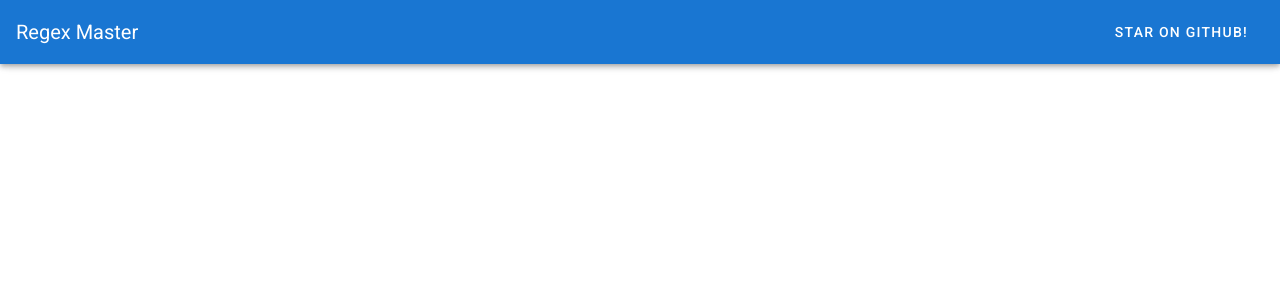
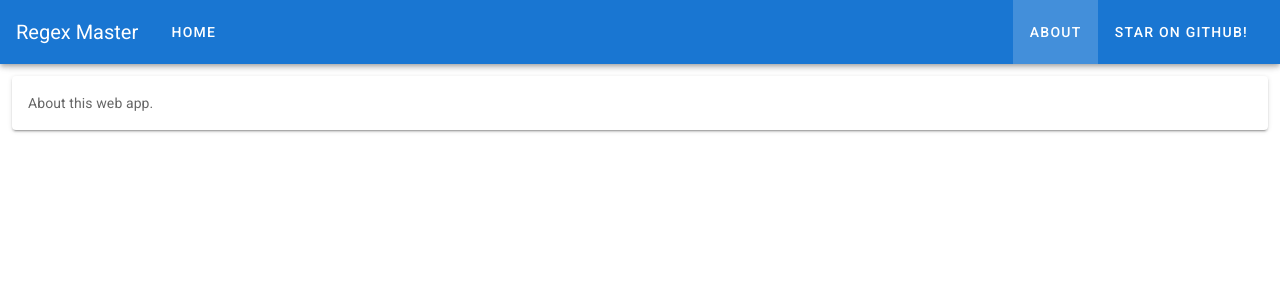
Before and after one commit to LKummer/regex-master, a Nuxt app: page /about in a window 1280 px wide. Shown: the top 300 px of the page. Built offline with nearby package versions, Linux system fonts and the light colour scheme.

Commit message:
Add navigation links to the toolbar and add an about page.

```diff
--- a/layouts/default.vue
+++ b/layouts/default.vue
@@ -5,16 +5,34 @@
         dark
         color="primary"
       >
-        <v-toolbar-title>Regex Master</v-toolbar-title>
+        <v-toolbar-title
+          class="mr-4"
+        >
+          Regex Master
+        </v-toolbar-title>
+        <v-toolbar-items>
+          <v-btn
+            to="/"
+            text
+          >
+            Home
+          </v-btn>
+        </v-toolbar-items>
         <v-spacer />
         <v-toolbar-items>
+          <v-btn
+            to="/about"
+            text
+          >
+            About
+          </v-btn>
           <v-btn text>
             Star on Github!
             <v-icon>mdi-github-circle</v-icon>
           </v-btn>
         </v-toolbar-items>
       </v-toolbar>
-      <v-container>
+      <v-container fluid>
         <nuxt />
       </v-container>
     </v-content>
--- /dev/null
+++ b/pages/about.vue
@@ -0,0 +1,7 @@
+<template>
+  <v-card>
+    <v-card-text>
+      About this web app.
+    </v-card-text>
+  </v-card>
+</template>
```
